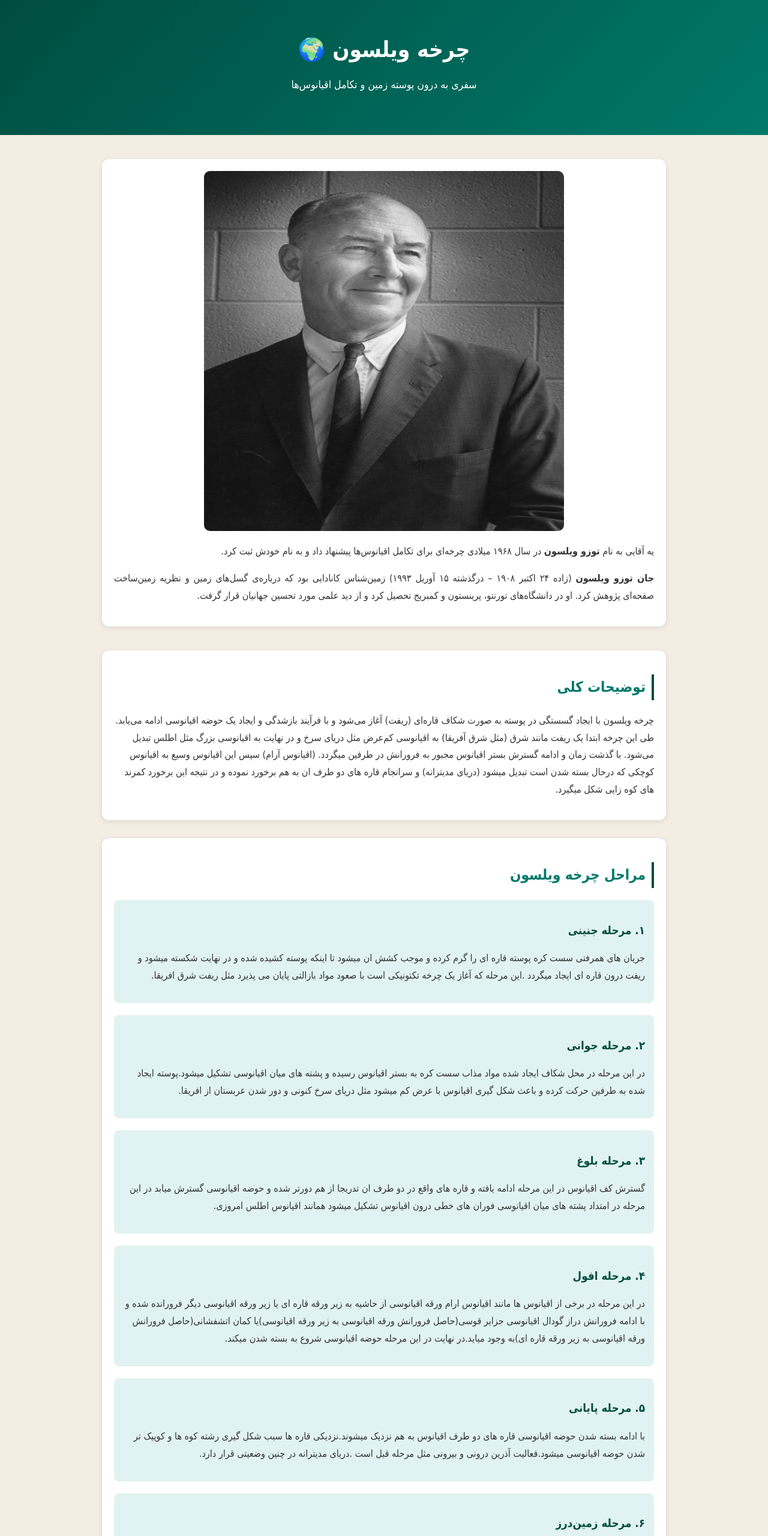
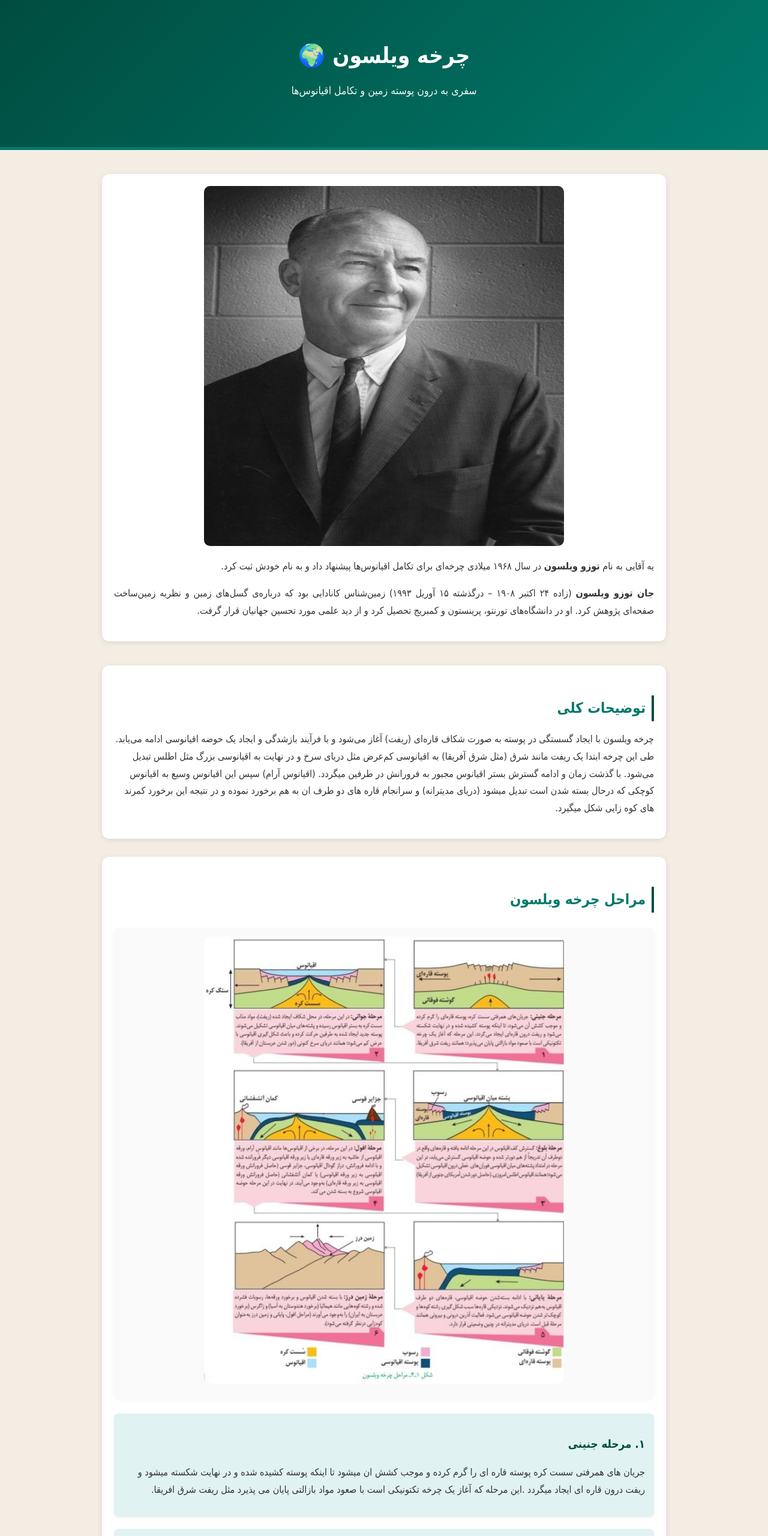
Before and after one commit to alirezaafshari13579-source/alirerza11, a plain HTML site: page Html/Wilson-cycle.html in a window 1280 px wide. Shown: the top 2560 px of the page at 60% size. Drawn offline with Linux system fonts and the light colour scheme.

Commit message:
توضیح تغییرات

```diff
--- a/Css/wilson.style.css
+++ b/Css/wilson.style.css
@@ -11,9 +11,9 @@ header {
   background: linear-gradient(135deg, #004d40, #00796b);
   color: white;
   text-align: center;
-  padding: 50px 20px;
+  padding: 60px 20px;
+  border-bottom: 5px solid #00796b;
 }
-
 .wilson-photo{
     height: 600px;
 }
--- a/Html/Wilson-cycle.html
+++ b/Html/Wilson-cycle.html
@@ -5,6 +5,7 @@
   <meta name="viewport" content="width=device-width, initial-scale=1.0">
   <title>چرخه ویلسون</title>
   <link rel="stylesheet" href="../Css/wilson.style.css">
+  <link rel="stylesheet" href="../Css/tanesh.css" />
 </head>
 <body>
 
@@ -37,6 +38,12 @@
 
   <section class="stages">
     <h2>مراحل چرخه ویلسون</h2>
+
+    <div class="fig-row">
+      <figure class="figure">
+        <img src="../Gallery/wilson-cycle.jpg" alt="چرخه">
+      </figure>
+    </div>
 
     <div class="stage">
       <h3>۱. مرحله جنینی</h3>
```
Also changed, not shown: Html/Tanesh.html (+1 -1 lines), Gallery/wilson-cycle.jpg (added).
